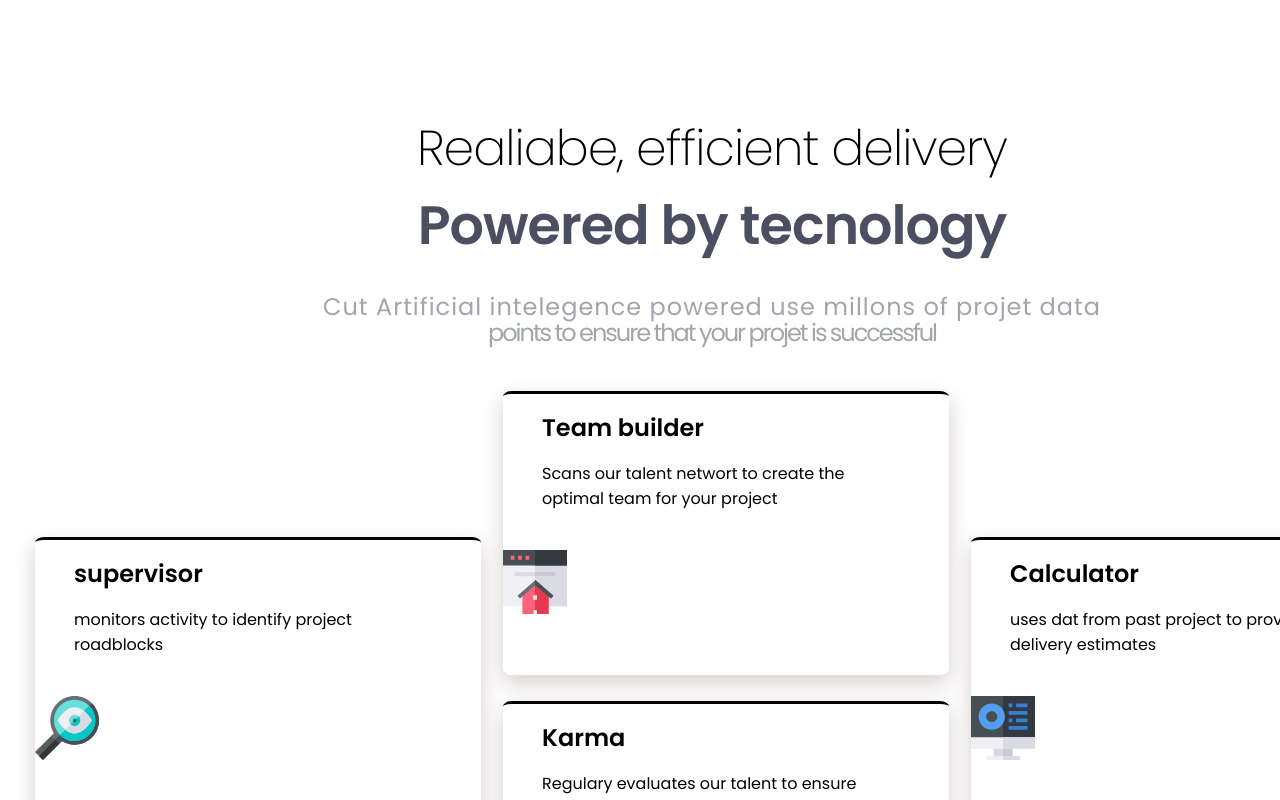
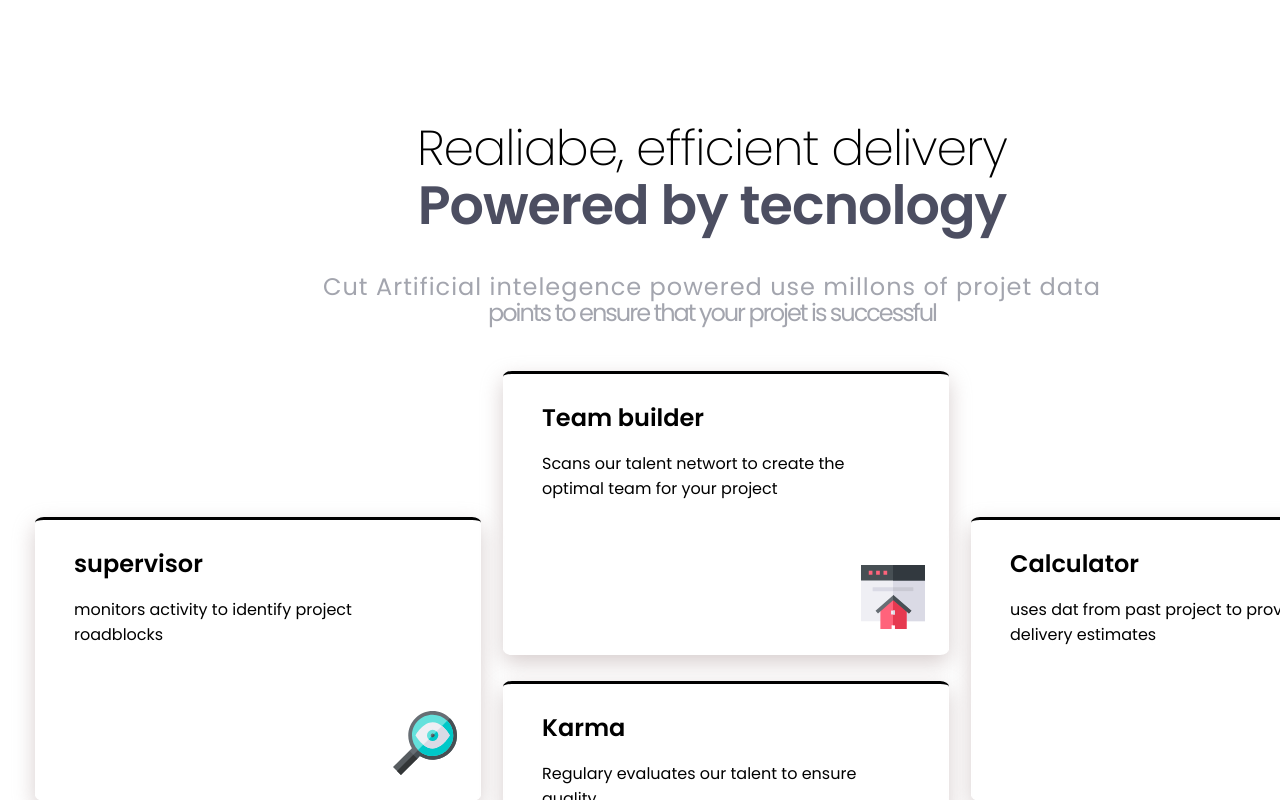
Before and after one commit to wicho37/reto_vitex-2, a React (Vite) app: page / in a window 1280 px wide. Shown: the top 800 px of the page. Built offline with nearby package versions, Linux system fonts and the light colour scheme.

Commit message:
se le da style a la card moviendo la imagen de un lado a otro tambien

```diff
--- a/src/App.css
+++ b/src/App.css
@@ -35,7 +35,7 @@ h2 {
     justify-content: center;
     font-weight: 600;
     font-size: 54px;
-    margin-top: 0;
+    margin-top: -20px;
     color: hsl(234, 12%, 34%);
     width: 100%;
     letter-spacing: -1px;
@@ -59,13 +59,7 @@ h2 {
     letter-spacing: -2px;
     color: hsl(229, 6%, 66%);
     margin-left: 10px;
-
-
 }
-
-/* .tittle-secund, p{
-    margin-bottom: 3px;
-} */
 
 .tittle_1 {
     letter-spacing: 1px;
@@ -96,3 +90,8 @@ h2 {
 .container_cards div .card_medium-2 {
     margin-top: -149px;
 }
+
+.icon {
+    margin: 25px 0 0 358px;
+
+}
--- a/src/App.jsx
+++ b/src/App.jsx
@@ -3,10 +3,8 @@ import Card from "./components/Card/Card"
 import img2 from "./assets/team-builder.svg";
 import img1 from "./assets/supervisor.svg";
 import img3 from "./assets/Karma.svg";
-import img4 from "./assets/Calculator.svg"
+import img4 from "./assets/Calculator.svg";
 import "./App.css"
-import "./components/Card/Card.css"
-
 
 function app() {
 
@@ -32,7 +30,7 @@ function app() {
                         titulo="supervisor"
                         texto="monitors activity to identify project roadblocks"
                         img={img1}
-                        borderColor="hsl(180,62%,55%)"
+
                     />
                 </div>
 
@@ -42,7 +40,7 @@ function app() {
                             titulo="Team builder"
                             texto="Scans our talent networt to create the optimal team for your project"
                             img={img2}
-                            borderColor="hsl(0,78%,62%)"
+                            borderColor="hsl(180, 62%, 55%)"
 
 
                     />
@@ -63,7 +61,7 @@ function app() {
                         titulo="Calculator"
                         texto=" uses dat from past project to provide better delivery estimates"
                         img={img4}
-                        borderColor="hsl(212,86%,64%)"
+                        borderColor="hsl(212, 86%, 64%)"
                     />
                 </div>
             </div>
--- a/src/components/Card/Card.css
+++ b/src/components/Card/Card.css
@@ -8,7 +8,7 @@
 }
 
 .card_origen {
-    margin: 0 39px 39px 39px;
+    margin: 10px 39px 39px 39px;
     display: flow-root;
 }
 
--- a/src/components/Card/Card.jsx
+++ b/src/components/Card/Card.jsx
@@ -1,10 +1,10 @@
 import "./Card.css";
 
 
- const Card = ({titulo, texto, img, BorderColor}) => {
+ const Card = ({titulo, texto, img}) => {
 
     return (
-        < div className="container" style={{bordertop:`5px solid ${BorderColor}`}}>
+        < div className="container" style={{bordertop:`5px solid `}}>
             <div className="card_origen">
                <h1>{titulo}</h1>
                <p>{texto}</p>
--- a/src/index.css
+++ b/src/index.css
@@ -1,4 +1,3 @@
 * {
     font-family: "Poppins", sans-serif;
-
 }
```
